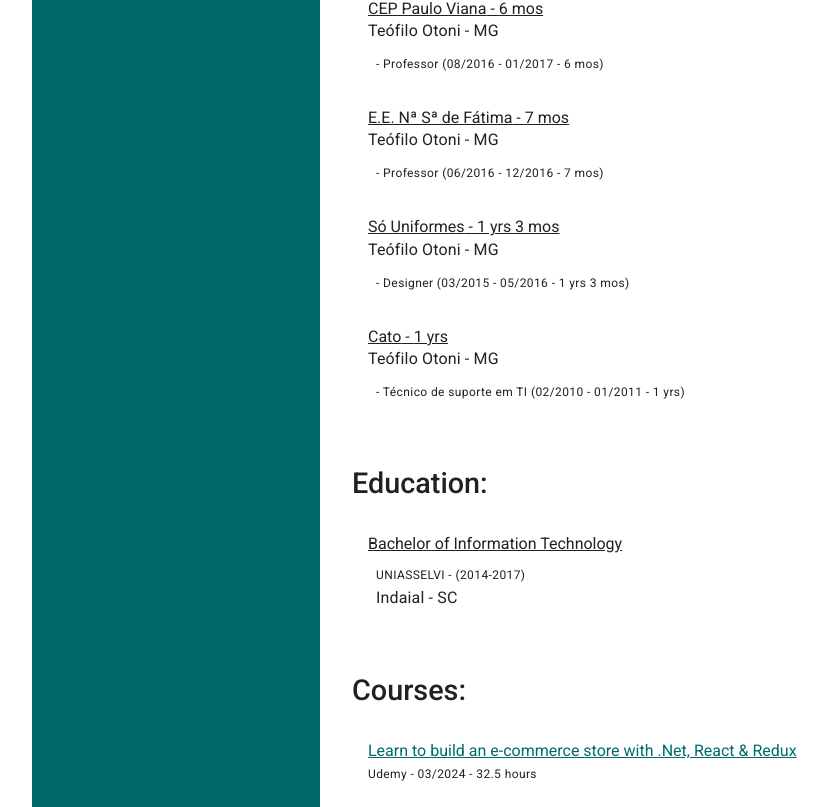
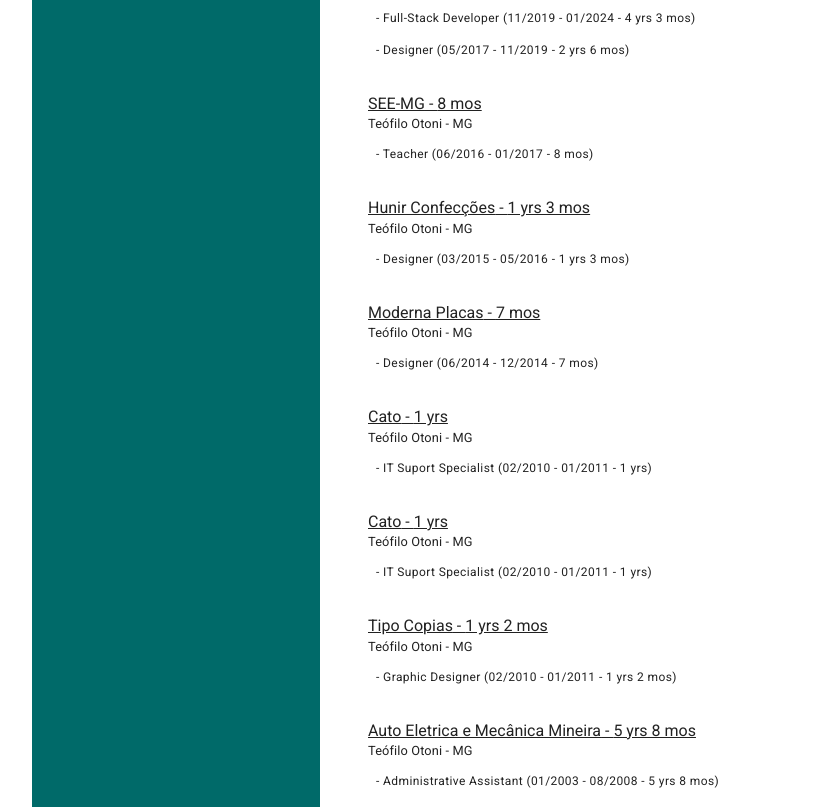
Before and after one commit to J-Meira/My-Resume, a React (Vite) app: page / in a window 1280 px wide. Shown: the part 1553-2360 px from the top of the page, without its empty margins (32-859 px from the left). Built offline with nearby package versions, Linux system fonts and the light colour scheme.

Commit message:
updated roles

```diff
--- a/src/components/ExperienceContent.tsx
+++ b/src/components/ExperienceContent.tsx
@@ -1,3 +1,4 @@
+import { useMemo } from 'react';
 import dayjs, { Dayjs } from 'dayjs';
 import { Box, Typography } from '@mui/material';
 
@@ -19,15 +20,29 @@ interface IContent {
   startAt?: Dayjs;
 }
 
-const contents: IContent[] = [
+export const ExperienceContent = () => {
+  const { language } = useAppContext();
+
+  const contents: IContent[] = useMemo(() => ([
   {
-    company: 'FW7 Soluções',
-    startAt: dayjs('2024-08-01'),
+    company: 'GEOvendas',
+    startAt: dayjs('2025-02-20'),
     location: 'Blumenau - SC',
     jobs: [
       {
-        title: 'Full-stack Developer',
-        startAt: dayjs('2024-08-01'),
+        title: getDictionary('developer', language),
+        startAt: dayjs('2025-02-20'),
+      },
+    ],
+  },
+  {
+    company: 'FW7 Soluções',
+    startAt: dayjs('2024-08-20'),
+    location: 'Blumenau - SC',
+    jobs: [
+      {
+        title: getDictionary('developer', language),
+        startAt: dayjs('2024-08-20'),
       },
     ],
   },
@@ -37,7 +52,7 @@ const contents: IContent[] = [
     location: 'Blumenau - SC',
     jobs: [
       {
-        title: 'Full-stack Developer',
+        title: getDictionary('developer', language),
         periodDate: '11/2019 - 01/2024',
         period: 4.3,
       },
@@ -49,31 +64,19 @@ const contents: IContent[] = [
     ],
   },
   {
-    company: 'CEP Paulo Viana',
-    period: 0.6,
+    company: 'SEE-MG',
+    period: 0.8,
     location: 'Teófilo Otoni - MG',
     jobs: [
       {
-        title: 'Professor',
-        periodDate: '08/2016 - 01/2017',
-        period: 0.6,
+        title: getDictionary('teacher', language),
+        periodDate: '06/2016 - 01/2017',
+        period: 0.8,
       },
     ],
   },
   {
-    company: 'E.E. Nª Sª de Fátima',
-    period: 0.7,
-    location: 'Teófilo Otoni - MG',
-    jobs: [
-      {
-        title: 'Professor',
-        periodDate: '06/2016 - 12/2016',
-        period: 0.7,
-      },
-    ],
-  },
-  {
-    company: 'Só Uniformes',
+    company: 'Hunir Confecções',
     period: 1.3,
     location: 'Teófilo Otoni - MG',
     jobs: [
@@ -85,20 +88,66 @@ const contents: IContent[] = [
     ],
   },
   {
+    company: 'Moderna Placas',
+    period: 0.7,
+    location: 'Teófilo Otoni - MG',
+    jobs: [
+      {
+        title: 'Designer',
+        periodDate: '06/2014 - 12/2014',
+        period: 0.7,
+      },
+    ],
+  },
+  {
     company: 'Cato',
     period: 1,
     location: 'Teófilo Otoni - MG',
     jobs: [
       {
-        title: 'Técnico de suporte em TI',
+        title: getDictionary('it', language),
         periodDate: '02/2010 - 01/2011',
         period: 1,
       },
     ],
   },
-];
-export const ExperienceContent = () => {
-  const { language } = useAppContext();
+  {
+    company: 'Cato',
+    period: 1,
+    location: 'Teófilo Otoni - MG',
+    jobs: [
+      {
+        title: getDictionary('it', language),
+        periodDate: '02/2010 - 01/2011',
+        period: 1,
+      },
+    ],
+  },
+  {
+    company: 'Tipo Copias',
+    period: 1.2,
+    location: 'Teófilo Otoni - MG',
+    jobs: [
+      {
+        title: getDictionary('graphicDesigner', language),
+        periodDate: '02/2010 - 01/2011',
+        period: 1.2,
+      },
+    ],
+  },
+    {
+    company: 'Auto Eletrica e Mecânica Mineira',
+    period: 5.8,
+    location: 'Teófilo Otoni - MG',
+    jobs: [
+      {
+        title: getDictionary('administrative', language),
+        periodDate: '01/2003 - 08/2008',
+        period: 5.8,
+      },
+    ],
+  },
+]), [language]);
 
   const getPeriod = (period?: number): string => {
     if (!period) return '';
@@ -132,7 +181,7 @@ export const ExperienceContent = () => {
           <Typography sx={{ textDecoration: 'underline' }} variant='h5'>
             {c.company} - {getPeriod(c.period || getCurrentPeriod(c.startAt))}
           </Typography>
-          <Typography>{c.location}</Typography>
+          <Typography sx={{ fontSize: '0.8rem' }}>{c.location}</Typography>
           {c.jobs &&
             c.jobs.map((j) => (
               <Box className='no-print-break' key={j.title} sx={{ m: 1 }}>
--- a/src/utils/Dictionary.ts
+++ b/src/utils/Dictionary.ts
@@ -18,6 +18,11 @@ export interface IDictionaryLanguage {
   skills: string;
   developed: string;
   present: string;
+  developer: string;
+  it: string;
+  graphicDesigner: string;
+  administrative: string;
+  teacher: string;
 }
 
 export const dictionary: IDictionary = {
@@ -36,6 +41,11 @@ export const dictionary: IDictionary = {
     skills: 'Skills:',
     developed: 'Developed by ',
     present: 'present',
+     developer: 'Full-Stack Developer',
+    it: 'IT Suport Specialist',
+    graphicDesigner: 'Graphic Designer',
+    administrative: 'Administrative Assistant',
+    teacher: 'Teacher',
   },
   pt: {
     title:
@@ -52,6 +62,11 @@ export const dictionary: IDictionary = {
     skills: 'Habilidades:',
     developed: 'Developed by ',
     present: 'presente',
+    developer: 'Desenvolvedor Full-Stack',
+    it: 'Especialista em Suporte Técnico',
+    graphicDesigner: 'Designer Gráfico',
+    administrative: 'Assistente Administrativo',
+    teacher: 'Professor',
   },
 };
 
```
